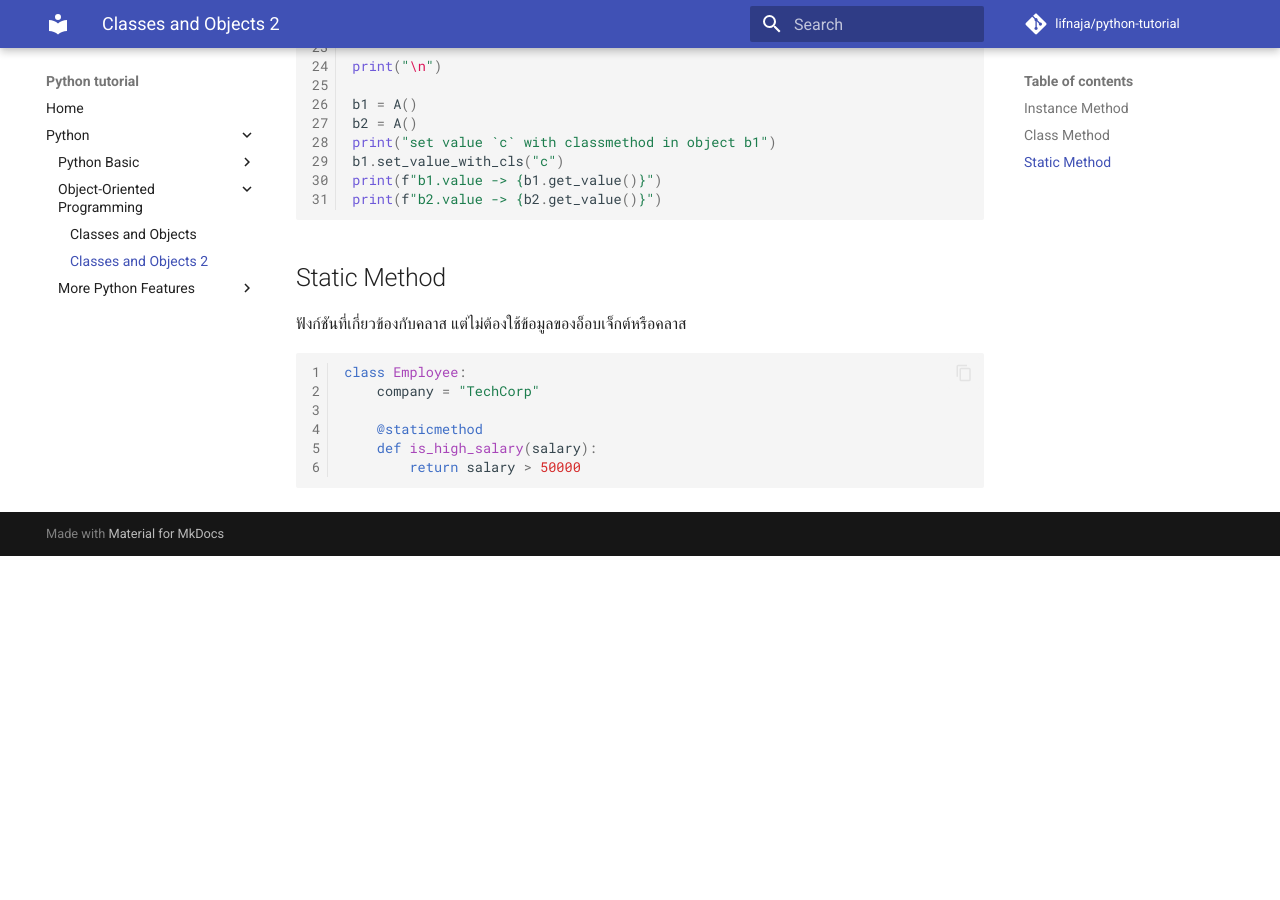
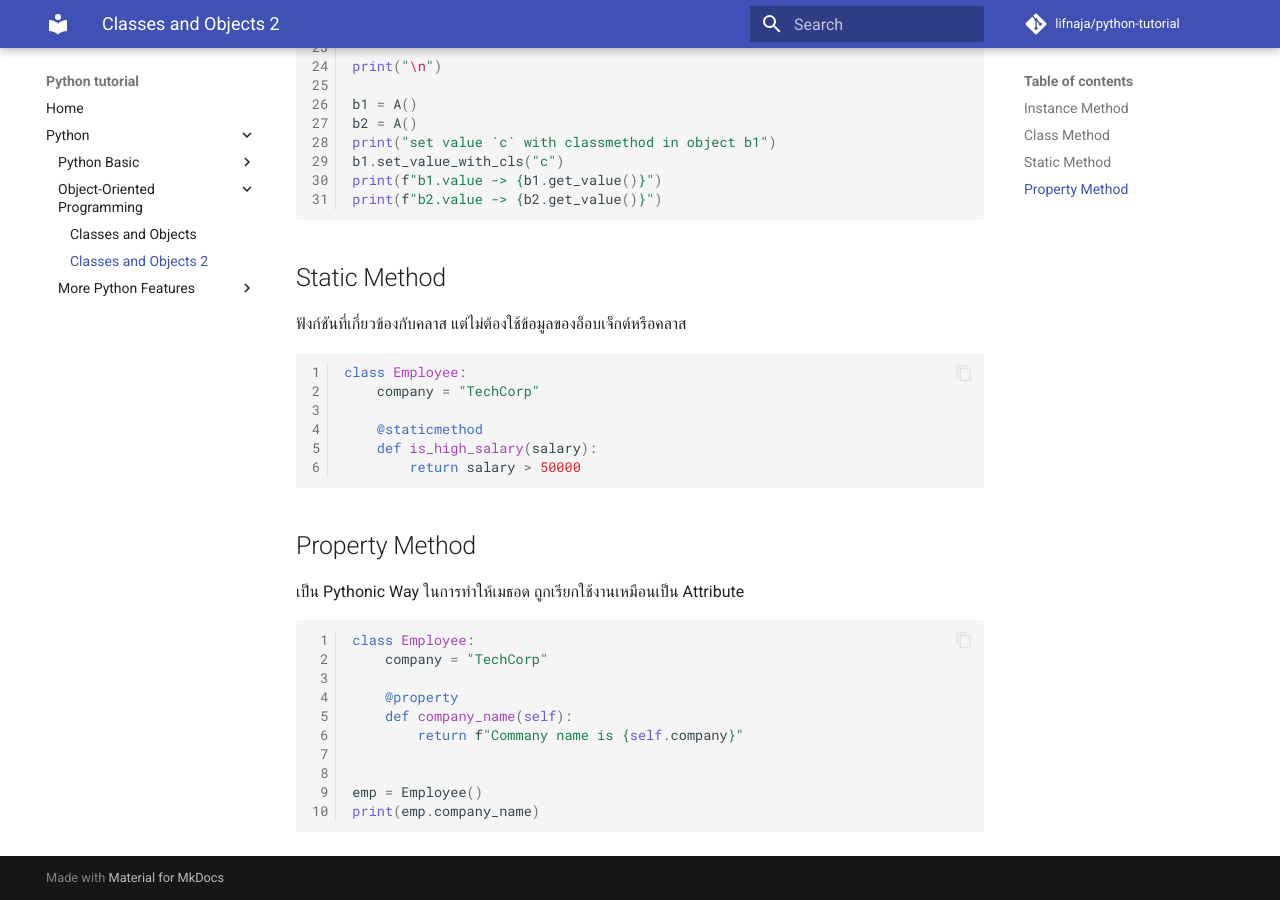
Before and after one commit to lifnaja/python-tutorial, an MkDocs documentation site: the page built from docs/python/oop/classes_method.md, in a window 1280 px wide and 900 px high, scrolled down 969 px. Built offline with MkDocs 1.6.1 and Material for MkDocs 9.7.7, drawn with Linux system fonts in a browser that asks for light colours; comment, search, counter and statistics services are not loaded; before the commit the page ends 1525 px from its top, so only the background shows below that.

Commit message:
add Property Method example

````diff
--- a/docs/python/oop/classes_method.md
+++ b/docs/python/oop/classes_method.md
@@ -63,3 +63,20 @@ class Employee:
     def is_high_salary(salary):
         return salary > 50000
 ```
+
+
+## Property Method
+เป็น Pythonic Way ในการทำให้เมธอด ถูกเรียกใช้งานเหมือนเป็น Attribute
+
+```py linenums="1"
+class Employee:
+    company = "TechCorp"
+
+    @property
+    def company_name(self):
+        return f"Commany name is {self.company}"
+
+
+emp = Employee()
+print(emp.company_name)
+```
````
